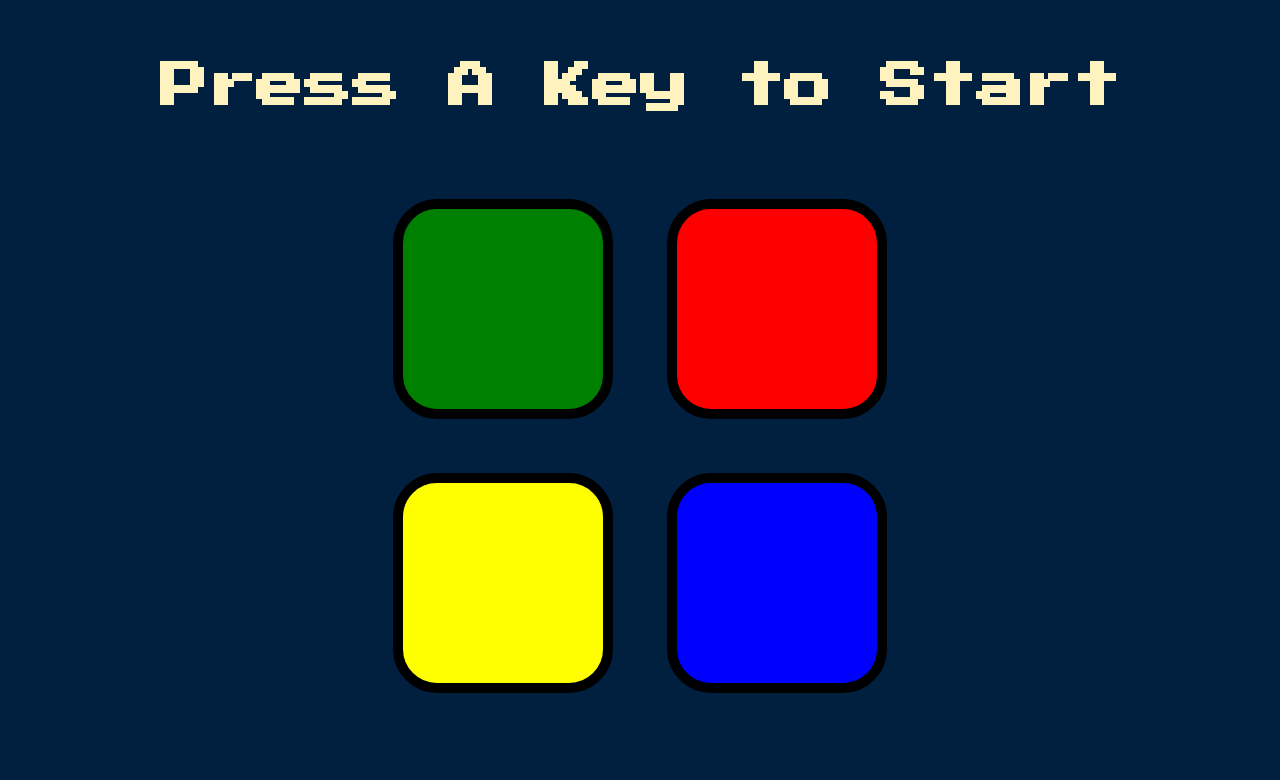
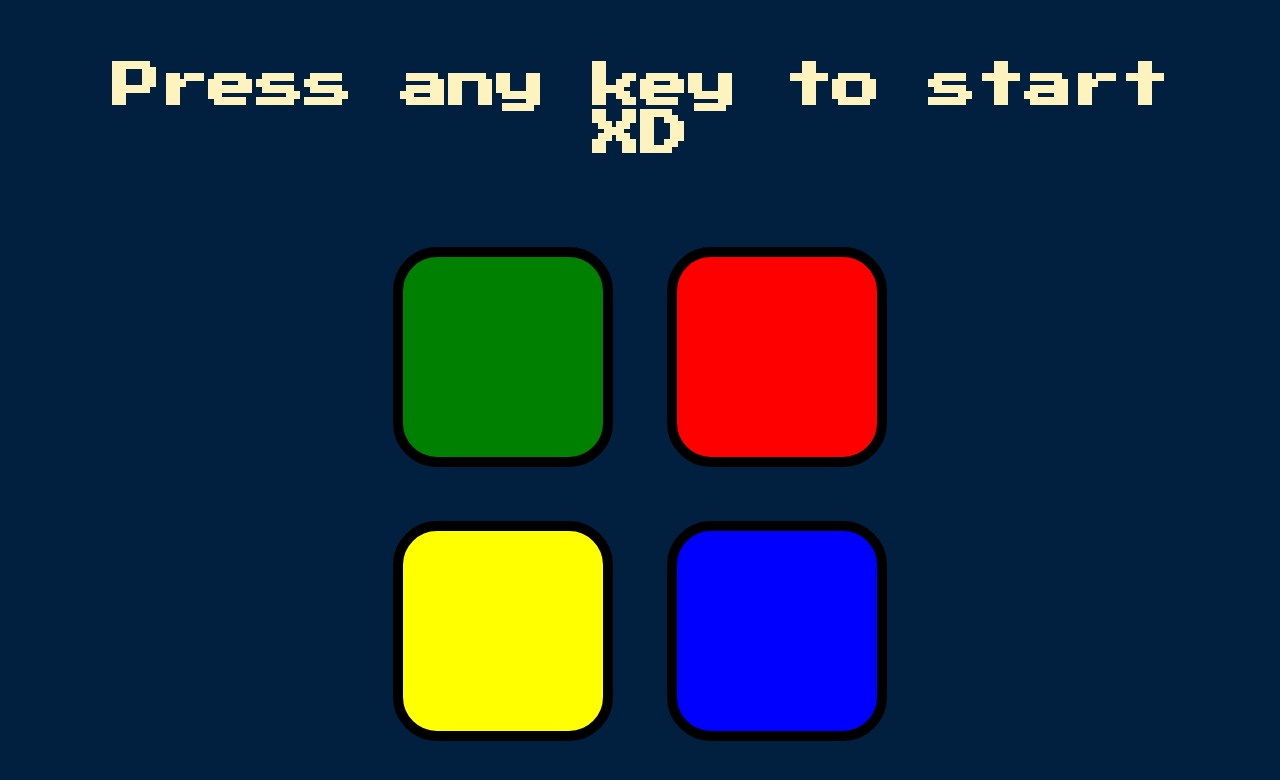
Before and after one commit to sid12701/Simon-says-game, a plain HTML site: page index.html in a window 1280 px wide. Drawn offline with nearby package versions, Linux system fonts and the light colour scheme; files whose address does not match are found by name.

Commit message:
Changed h1 text
hi sid

```diff
--- a/index.html
+++ b/index.html
@@ -9,7 +9,7 @@
 </head>
 
 <body>
-  <h1 id="level-title">Press A Key to Start</h1>
+  <h1 id="level-title">Press any key to start XD</h1>
   <div class="container">
     <div lass="row">
 
```
